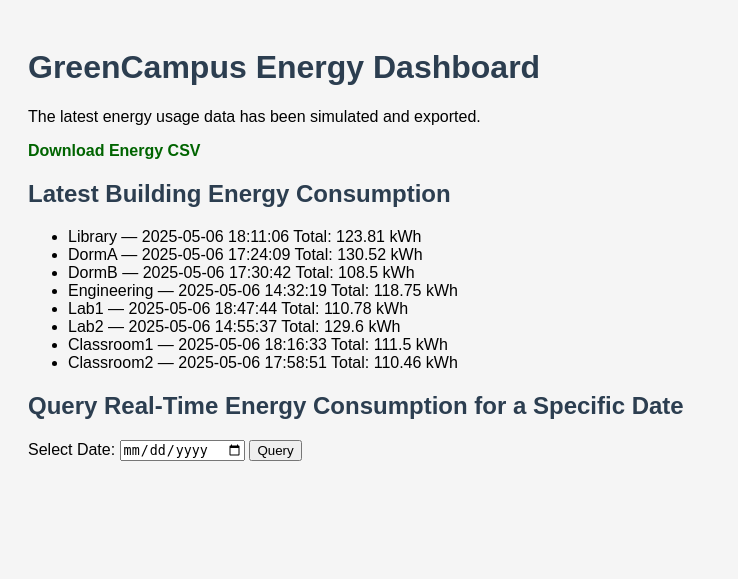
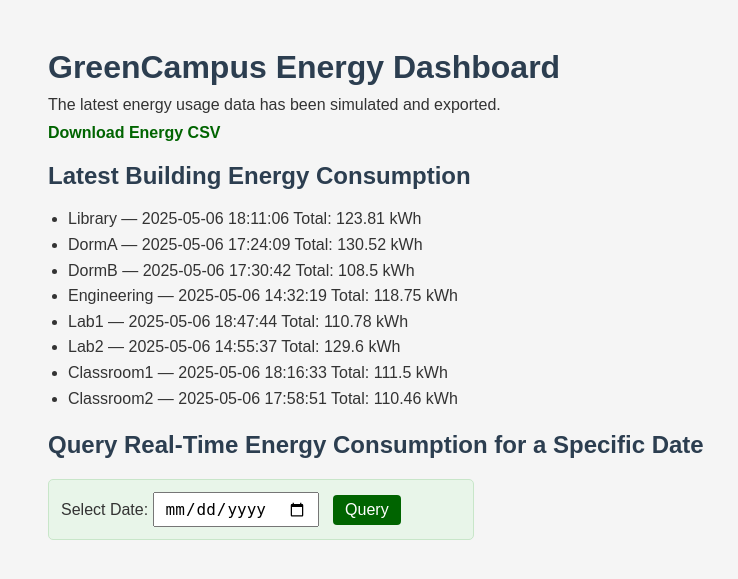
Before and after one commit to Mingqii234/BUS-Group11-Assignment2, a Flask app: page / in a window 1280 px wide. Shown: the top 579 px of the page, without its empty margins (0-738 px from the left). Run offline with Flask 3, Linux system fonts and the light colour scheme.

Commit message:
Update dashboard UI and style.css for FR01 display

```diff
--- a/static/style.css
+++ b/static/style.css
@@ -1,11 +1,13 @@
 body {
     font-family: Arial, sans-serif;
-    padding: 20px;
+    padding: 20px 40px;
     background-color: #f5f5f5;
+    color: #333;
 }
 
 h1, h2 {
     color: #2c3e50;
+    margin-bottom: 10px;
 }
 
 a {
@@ -13,3 +15,45 @@ a {
     font-weight: bold;
     text-decoration: none;
 }
+
+a:hover {
+    text-decoration: underline;
+}
+
+ul {
+    padding-left: 20px;
+    line-height: 1.6;
+}
+
+form {
+    margin-top: 20px;
+    padding: 12px;
+    background-color: #e8f5e9;
+    border: 1px solid #c8e6c9;
+    border-radius: 5px;
+    max-width: 400px;
+}
+
+input[type="date"] {
+    padding: 5px 10px;
+    font-size: 1rem;
+    margin-right: 10px;
+}
+
+button {
+    padding: 6px 12px;
+    font-size: 1rem;
+    background-color: #006400;
+    color: white;
+    border: none;
+    border-radius: 4px;
+    cursor: pointer;
+}
+
+button:hover {
+    background-color: #004d00;
+}
+
+p {
+    margin: 10px 0;
+}
--- a/templates/dashboard.html
+++ b/templates/dashboard.html
@@ -3,7 +3,7 @@
 <head>
     <meta charset="UTF-8">
     <title>GreenCampus Dashboard</title>
-    <link rel="stylesheet" href="/style.css">
+    <link rel="stylesheet" href="{{ url_for('static', filename='style.css') }}">
 </head>
 <body>
     <h1>GreenCampus Energy Dashboard</h1>
```
Also changed, not shown: 1 other file.
